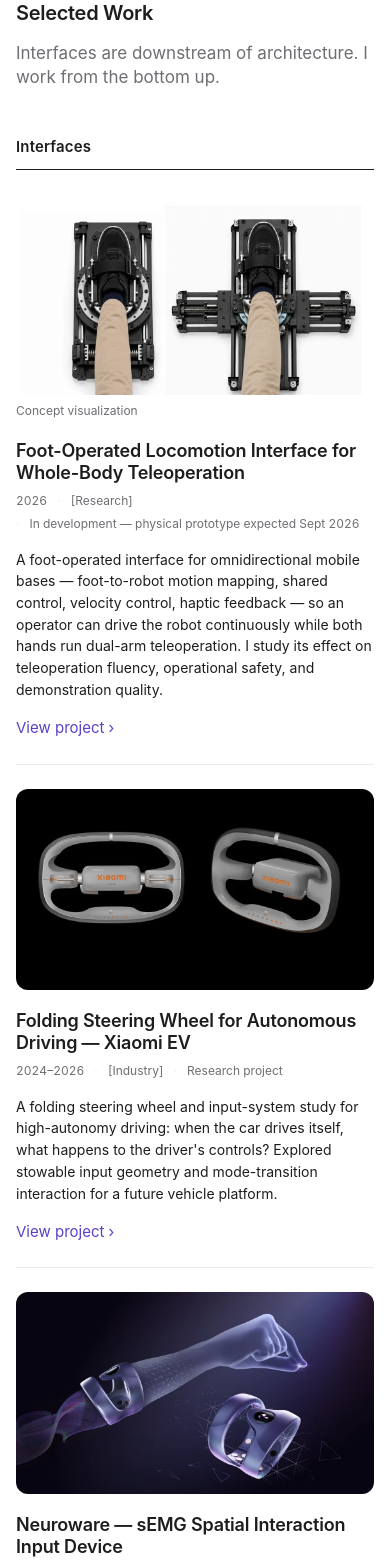
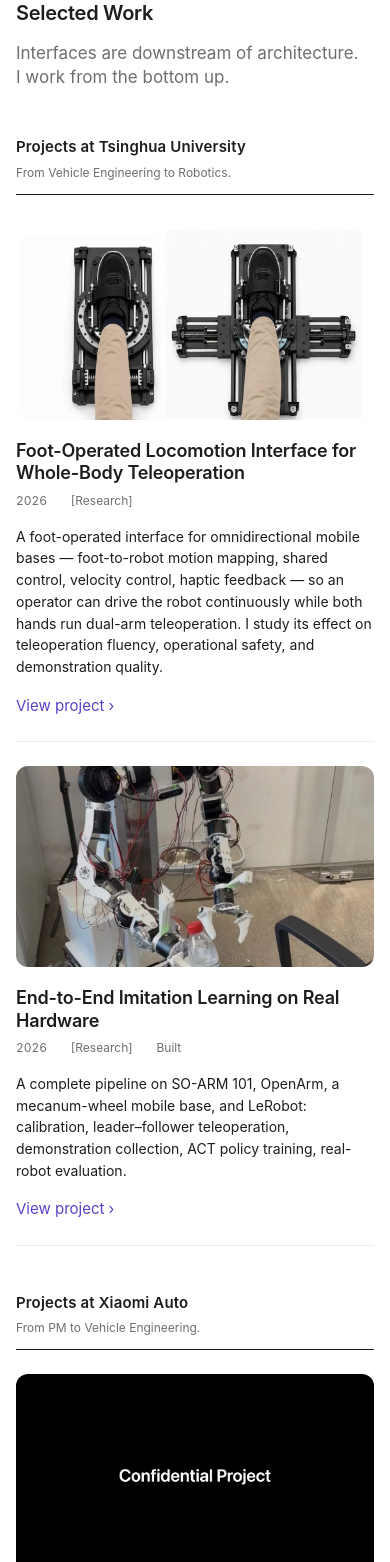
Before and after one commit to zehao-ge/zehao-ge.github.io, a Next.js app: page / in a window 390 px wide. Shown: the part 1500-3062 px from the top of the page. Built offline with nearby package versions, Linux system fonts and the light colour scheme.

Commit message:
Reorganize selected work and add digital cabin project

```diff
--- a/src/app/globals.css
+++ b/src/app/globals.css
@@ -146,8 +146,11 @@
 .news-row p { margin:0; }
 
 .work-framing { max-width:720px; margin:16px 0 0; color:var(--text-secondary); font-size:19px; line-height:1.45; }
+.work-framing span+span::before { content:" "; }
 .work-group { margin-top:64px; }
-.work-group-title { padding-bottom:12px; border-bottom:1px solid var(--text); font-size:15px; letter-spacing:.01em; }
+.work-group-heading { padding-bottom:12px; border-bottom:1px solid var(--text); }
+.work-group-title { font-size:15px; letter-spacing:.01em; }
+.work-group-description { margin:8px 0 0; color:var(--text-secondary); font-size:14px; line-height:1.4; }
 .work-entry { display:grid; grid-template-columns:minmax(240px,280px) minmax(0,1fr); gap:32px; padding:32px 0; border-bottom:1px solid var(--separator); }
 .work-media-link { display:block; }
 .cover { position:relative; aspect-ratio:16/9; overflow:hidden; border-radius:12px; background:var(--bg-alt); transform:scale(1); box-shadow:none; transition:transform 400ms cubic-bezier(.22,1,.36,1),box-shadow 400ms cubic-bezier(.22,1,.36,1); }
@@ -328,7 +331,10 @@
   .profile-statements { margin-top:24px; }
   .news-list { margin-top:24px; }
   .news-row { grid-template-columns:82px minmax(0,1fr); gap:12px; font-size:14px; }
-  .work-framing { font-size:17px; }
+  .work-framing { font-size:17px; line-height:1.45; }
+  .work-framing span { display:block; }
+  .work-framing span+span::before { content:none; }
+  .work-group-description { font-size:12px; line-height:1.4; }
   .work-group { margin-top:48px; }
   .work-entry { grid-template-columns:1fr; gap:20px; padding:24px 0; }
   .work-copy h3 { font-size:18px; }
--- a/src/app/page.tsx
+++ b/src/app/page.tsx
@@ -8,7 +8,7 @@
 import { SkillPills } from "@/components/SkillPills";
 import { Timeline } from "@/components/Timeline";
 import { WorkEntry } from "@/components/WorkEntry";
-import { site } from "@/content/site";
+import { site, workDisplayGroups } from "@/content/site";
 
 export default function Home() {
   return (
@@ -25,10 +25,20 @@
         </section>
         <section id="work" className="section" aria-labelledby="work-title">
           <div className="site-container">
-            <Reveal><h2 id="work-title">{site.work.heading}</h2><p className="work-framing">{site.work.framing}</p></Reveal>
-            {site.work.groups.map((group) => (
+            <Reveal>
+              <h2 id="work-title">{site.work.heading}</h2>
+              <p className="work-framing">
+                {site.work.framing.map((sentence) => <span key={sentence}>{sentence}</span>)}
+              </p>
+            </Reveal>
+            {workDisplayGroups.map((group) => (
               <section className="work-group" aria-labelledby={`work-group-${group.heading.replace(/[^a-z0-9]+/gi, "-").toLowerCase()}`} key={group.heading}>
-                <Reveal><h3 className="work-group-title" id={`work-group-${group.heading.replace(/[^a-z0-9]+/gi, "-").toLowerCase()}`}>{group.heading}</h3></Reveal>
+                <Reveal>
+                  <div className="work-group-heading">
+                    <h3 className="work-group-title" id={`work-group-${group.heading.replace(/[^a-z0-9]+/gi, "-").toLowerCase()}`}>{group.heading}</h3>
+                    {group.description && <p className="work-group-description">{group.description}</p>}
+                  </div>
+                </Reveal>
                 <div className="work-list">{group.items.map((item) => <Reveal key={item.number}><WorkEntry item={item} /></Reveal>)}</div>
               </section>
             ))}
--- a/src/content/site.ts
+++ b/src/content/site.ts
@@ -53,7 +53,8 @@
   imageCaption?: string;
   detail: WorkDetail;
 };
-export type WorkGroup = { heading: string; items: readonly WorkItem[] };
+export type WorkGroup = { heading: string; description?: string; items: readonly WorkItem[] };
+export type WorkDisplayGroup = { heading: string; description: string; slugs: readonly string[] };
 export type ExperienceItem = {
   organization: string;
   role: string;
@@ -238,7 +239,7 @@
   },
   work: {
     heading: "Selected Work",
-    framing: "Interfaces are downstream of architecture. I work from the bottom up.",
+    framing: ["Interfaces are downstream of architecture.", "I work from the bottom up."],
     groups: [
       {
         heading: "Interfaces",
@@ -249,11 +250,9 @@
             title: "Foot-Operated Locomotion Interface for Whole-Body Teleoperation",
             year: "2026",
             context: "Research",
-            status: "In development — physical prototype expected Sept 2026",
             description:
               "A foot-operated interface for omnidirectional mobile bases — foot-to-robot motion mapping, shared control, velocity control, haptic feedback — so an operator can drive the robot continuously while both hands run dual-arm teleoperation. I study its effect on teleoperation fluency, operational safety, and demonstration quality.",
             image: workImage("foot-interface.webp", "Foot-operated locomotion interface concept visualization", "owner's desktop: ~/Desktop/GPT images/Frame 3.png"),
-            imageCaption: "Concept visualization",
             detail: {
               images: [
                 detailImage("foot-interface", "01", "Concept visualization of a foot-operated interface controlling a mobile dual-arm robot", "Concept visualization", 1600, 901),
@@ -261,11 +260,10 @@
                 detailImage("foot-interface", "03", "Concept visualization showing the degree-of-freedom mapping for the foot interface", "Concept visualization", 1600, 900),
               ],
             },
-            // replace with prototype photos in Sept 2026, then remove caption.
           },
           {
             slug: "folding-wheel",
-            number: "2",
+            number: "8",
             title: "Folding Steering Wheel for Autonomous Driving — Xiaomi EV",
             year: "2024–2026",
             context: "Industry",
@@ -281,7 +279,7 @@
           },
           {
             slug: "neuroware",
-            number: "3",
+            number: "10",
             title: "Neuroware — sEMG Spatial Interaction Input Device",
             year: "2024",
             context: "Independent",
@@ -309,7 +307,7 @@
           },
           {
             slug: "neuro-ui",
-            number: "4",
+            number: "11",
             title: "Neuro UI — Spatial Interaction Interface System",
             year: "2024",
             context: "Independent",
@@ -327,7 +325,7 @@
           },
           {
             slug: "spatial-capstone",
-            number: "5",
+            number: "12",
             title: "Spatial Interaction Input for 3D Transportation Systems",
             year: "2024–2025",
             context: "Academic",
@@ -349,7 +347,7 @@
         items: [
           {
             slug: "pipeline",
-            number: "6",
+            number: "2",
             title: "End-to-End Imitation Learning on Real Hardware",
             year: "2026",
             context: "Research",
@@ -384,7 +382,7 @@
           },
           {
             slug: "seb",
-            number: "8",
+            number: "15",
             title: "Seb — Modular Robotic Vacuum Cleaner",
             year: "2023",
             context: "Independent",
@@ -405,21 +403,34 @@
         heading: "Products & Engineering",
         items: [
           {
+            slug: "digital-cabin-2027",
+            number: "3",
+            title: "Digital Cabin Engineering — 2027 Vehicle Program",
+            year: "2027",
+            context: "Industry",
+            description: "Digital cabin engineering for a Xiaomi Auto vehicle scheduled to launch in 2027.",
+            image: workImage("digital-cabin-2027.webp", "Confidential Xiaomi Auto digital cabin engineering project", "Designed confidentiality placeholder"),
+            coverTone: "dark",
+            detail: {
+              images: [],
+              status: detailInPreparation,
+            },
+          },
+          {
             slug: "skynomad",
-            number: "9",
-            title: "Skynomad Smart Cockpit — Xiaomi EV",
+            number: "4",
+            title: "Skynomad Digital Cabin Engineering — Xiaomi EV",
             year: "2025–2026",
             context: "Industry",
             status: "Shipped",
             description:
-              "Smart-cockpit engineering for the Xiaomi Skynomad, released 2026 — translating styling and HMI concepts into mass-producible, human-centered structures.",
+              "Digital-cabin engineering for the Xiaomi Skynomad, released 2026 — translating styling and HMI concepts into mass-producible, human-centered structures.",
             image: workImage("skynomad.webp", "Xiaomi Skynomad cockpit interior", "~/Desktop/personal/website/78ceda912861c5263ab8a3bb08188de4.jpg (credit Image: Xiaomi)"),
-            imageCaption: "Image: Xiaomi",
             detail: {
               images: [],
               video: {
                 embedUrl: "https://www.youtube-nocookie.com/embed/95y0YSBQsz4",
-                title: "Skynomad smart cockpit video",
+                title: "Skynomad digital cabin engineering video",
                 linkLabel: "Watch on YouTube ›",
                 linkHref: "https://www.youtube.com/shorts/95y0YSBQsz4",
               },
@@ -427,7 +438,7 @@
           },
           {
             slug: "yu7-hypervision",
-            number: "10",
+            number: "5",
             title: "HyperVision Panoramic Display — Xiaomi YU7",
             year: "2025",
             context: "Industry",
@@ -436,7 +447,6 @@
               "Collaborated with engineering teams and suppliers to bring the HyperVision panoramic cockpit display into mass production.",
             image: workImage("yu7-hypervision.webp", "Xiaomi YU7 HyperVision panoramic display", "~/Desktop/personal/website/512707016_1185639896941152_6825790499007650197_n.jpg (credit Image: Xiaomi)"),
             coverTone: "dark",
-            imageCaption: "Image: Xiaomi",
             detail: {
               images: [
                 detailImage("yu7-hypervision", "01", "Xiaomi HyperVision panoramic display across the YU7 cockpit", "Image: Xiaomi", 1270, 540),
@@ -452,14 +462,13 @@
           },
           {
             slug: "su7-duct",
-            number: "11",
+            number: "6",
             title: "Functional Air Duct System — Xiaomi SU7 Ultra",
             year: "2025",
             context: "Industry",
             status: "Shipped",
             description: "Engineering delivery of the functional front air-duct system on the SU7 Ultra.",
             image: workImage("su7-duct.webp", "Xiaomi SU7 Ultra functional front air-duct system", "~/Desktop/personal/website/xiaomi-su7-ultra-prototype_100937238.jpg (credit Image: Xiaomi)"),
-            imageCaption: "Image: Xiaomi — SU7 Ultra. I engineered the functional front air-duct system.",
             detail: {
               images: [],
               status: detailInPreparation,
@@ -467,7 +476,7 @@
           },
           {
             slug: "midea",
-            number: "12",
+            number: "9",
             title: "1㎡ Integrated Cooking Center — Midea",
             year: "2024",
             context: "Sponsored",
@@ -493,7 +502,7 @@
           },
           {
             slug: "parageta",
-            number: "13",
+            number: "14",
             title: "Parageta — Parametric Structural Optimization in Footwear",
             year: "2023",
             context: "Independent",
@@ -518,7 +527,7 @@
           },
           {
             slug: "agile-charge",
-            number: "14",
+            number: "13",
             title: "AGILE CHARGE — Mobile Charging Infrastructure",
             year: "2024",
             context: "Independent",
@@ -543,6 +552,28 @@
         ],
       },
     ] satisfies readonly WorkGroup[],
+    displayGroups: [
+      {
+        heading: "Projects at Tsinghua University",
+        description: "From Vehicle Engineering to Robotics.",
+        slugs: ["foot-interface", "pipeline"],
+      },
+      {
+        heading: "Projects at Xiaomi Auto",
+        description: "From PM to Vehicle Engineering.",
+        slugs: ["digital-cabin-2027", "skynomad", "yu7-hypervision", "su7-duct", "xiaomi-ai", "folding-wheel"],
+      },
+      {
+        heading: "Project at Midea Group",
+        description: "From HCI to PM.",
+        slugs: ["midea"],
+      },
+      {
+        heading: "Undergraduate Projects",
+        description: "A solid foundation in HCI.",
+        slugs: ["neuroware", "neuro-ui", "spatial-capstone", "agile-charge", "parageta", "seb"],
+      },
+    ] satisfies readonly WorkDisplayGroup[],
   },
   publications: {
     heading: "Publications",
@@ -686,9 +717,21 @@
   ],
 } as const;
 
-export const workItems: readonly WorkItem[] = site.work.groups.reduce<WorkItem[]>((items, group) => {
+const workCatalog: readonly WorkItem[] = site.work.groups.reduce<WorkItem[]>((items, group) => {
   items.push(...group.items);
   return items;
 }, []);
 
+export const workDisplayGroups: readonly WorkGroup[] = site.work.displayGroups.map((group) => ({
+  heading: group.heading,
+  description: group.description,
+  items: group.slugs.map((slug) => {
+    const item = workCatalog.find((candidate) => candidate.slug === slug);
+    if (!item) throw new Error(`Unknown work slug: ${slug}`);
+    return item;
+  }),
+}));
+
+export const workItems: readonly WorkItem[] = workDisplayGroups.flatMap((group) => group.items);
+
 export type SiteContent = typeof site;
```
Also changed, not shown: public/media/work/digital-cabin-2027.webp (added).
